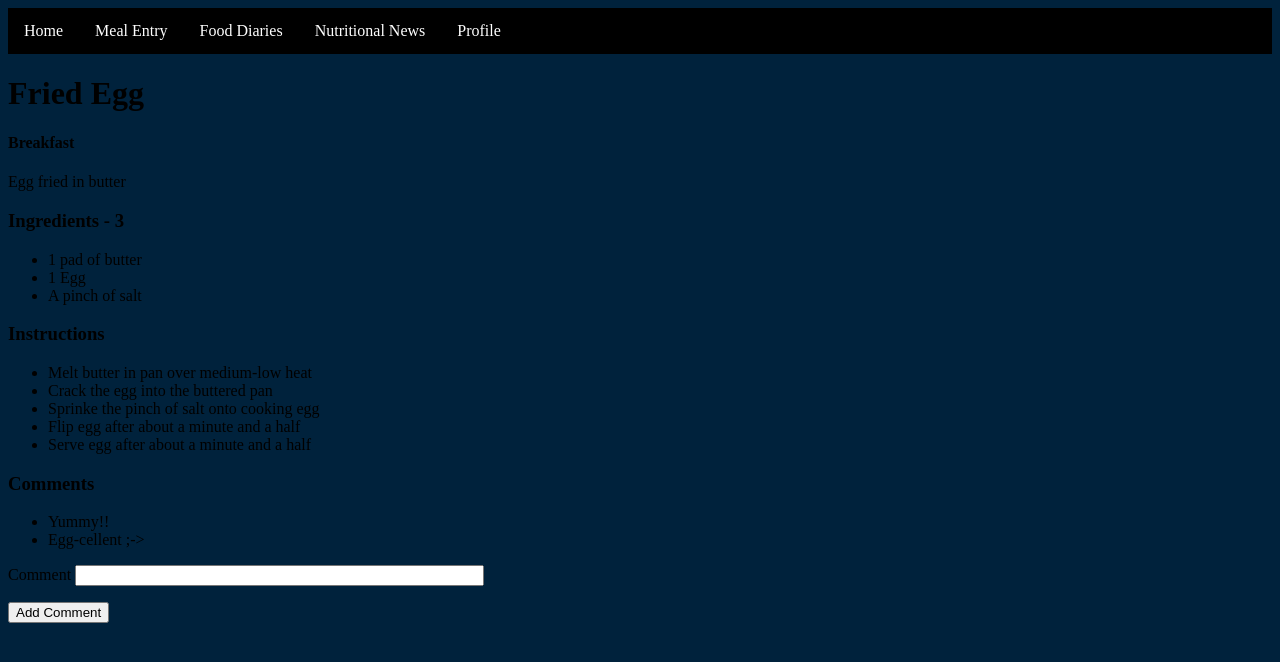
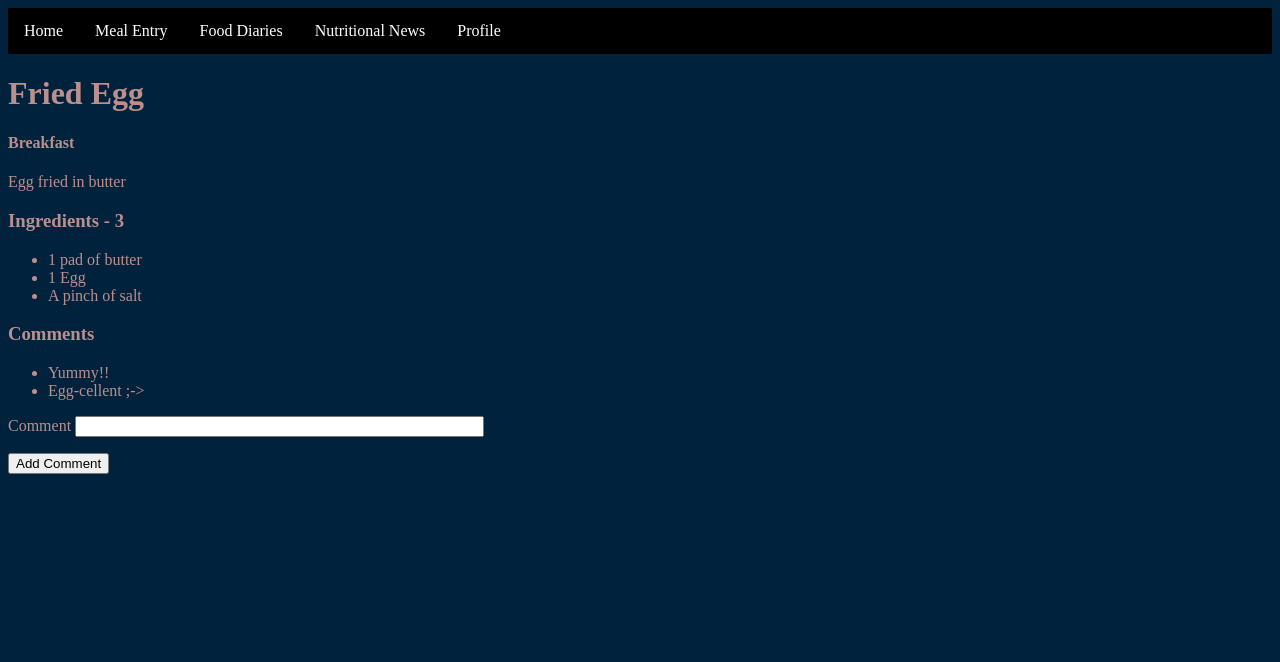
Before and after one commit to teresanguyen503/CS361-Portfolio-Project, a Flask app: page /recipe/1 in a window 1280 px wide. Shown: the top 662 px of the page. Run offline with Flask 2, Linux system fonts and the light colour scheme; parts of the project's set-up code (start-up, migrations or seed data) failed here and were passed over.

Commit message:
Refractor

```diff
--- a/myapp/app.py
+++ b/myapp/app.py
@@ -58,11 +58,11 @@ def mealEntry():
     comments[new_id] = []
   return render_template("mealEntry.html", template_recipes=recipes, template_form=recipe_form)
 
-@app.route("/recipe", methods=["GET", "POST"])
-def recipe_dates():
+@app.route("/recipeDates", methods=["GET", "POST"])
+def recipeDates():
 
 
-  return render_template("dates.html")
+  return render_template("dates.html", template_recipes=recipes)
 
 @app.route("/recipe/<int:id>", methods=["GET", "POST"])
 def recipe(id):
@@ -76,8 +76,16 @@ def recipe(id):
 def profile():
   # profile_form = ProfileForm(csrf_enabled=False)
   # if profile_form.validate_on_submit():
-  #   profile_info["name"] = profile_form.name.data
-  #   profile_info["DOB"] = profile_form.date.data
+
+  #   name = profile_form.name.data
+  #   date_of_birth = profile_form.date_of_birth.data
+  #   weight = profile_form.weight.data
+  #   height = profile_form.height.data
+
+
+  #   add_profile(name, date_of_birth, weight, height)
+
+
   return render_template("profile.html")
 
 
--- a/myapp/forms.py
+++ b/myapp/forms.py
@@ -22,4 +22,6 @@ class CommentForm(FlaskForm):
 class ProfileForm(FlaskForm):
   name = StringField("Name", validators=[DataRequired()])
   date_of_birth = DateField("Date of Birth", format='%Y-%m-%d', validators=(validators.DataRequired(),))
-  submite = SubmitField("Save")
+  weight = StringField("Weight (lbs)", validators=[DataRequired()])
+  height = StringField("Height (in)", validators=[DataRequired()])
+  submit = SubmitField("Save")
--- a/myapp/helper.py
+++ b/myapp/helper.py
@@ -1,4 +1,4 @@
-recipes = {1: "fried egg", 2: "buttered toast"}
+recipes = {1: "fried egg", 2: "10/26/2021"}
 types = {1: "Breakfast", 2: "Breakfast"}
 descriptions = {1: "Egg fried in butter", 2: "Toasted bread spread with butter"}
 ingredients = {1: ["1 pad of butter", "1 Egg", "A pinch of salt"], 2: ["1 pad of salted butter", "1 slice of bread"]}
--- a/myapp/templates/base.html
+++ b/myapp/templates/base.html
@@ -71,6 +71,10 @@
             color: rosybrown;
         }
 
+        .mealsEntered {
+            color: rosybrown;
+        }
+
 
     </style>
 </head>
@@ -86,7 +90,7 @@
         <ul class="navBar">
             <li class="navList"><a class="navLink" href="{{  url_for('index')  }}"> Home </a></li>
             <li class="navList"><a class="navLink" href="{{  url_for('mealEntry')  }}"> Meal Entry </a></li>
-            <li class="navList"><a class="navLink" href="{{  url_for('recipe', id='0')  }}"> Food Diaries </a></li>
+            <li class="navList"><a class="navLink" href="{{  url_for('recipeDates')  }}"> Food Diaries </a></li>
             <li class="navList"><a class="navLink" href="{{  url_for('nutritionalNews')  }}"> Nutritional News </a></li>
             <li class="navList"><a class="navLink" href="{{  url_for('profile')  }}">Profile</a></li>
         </ul>
--- a/myapp/templates/dates.html
+++ b/myapp/templates/dates.html
@@ -1,4 +1,8 @@
 {% extends "base.html" %}
 {% block content %}
-
+<h1>My Food Diary</h1>
+<p>Here is what I ate on the following days.</p>
+{% for id, name in template_recipes.items() %}
+  <p><a href="{{ url_for('recipe', id=id) }}">{{ name }}</a></p>
+{% endfor %}
 {% endblock %}
--- a/myapp/templates/index.html
+++ b/myapp/templates/index.html
@@ -13,7 +13,7 @@ Note:  if you already started a meal entry for a particular date, then click on
         <br>
 
         <button class="button" type="button" name="FoodDiaries" class="mainButtons" title="View, add, edit, or delete meal entries."
-        onclick="location.href='/recipe'">
+        onclick="location.href='/recipeDates'">
             Food Diaries
         </button>
 
--- a/myapp/templates/recipe.html
+++ b/myapp/templates/recipe.html
@@ -1,5 +1,7 @@
 {% extends "base.html" %}
 {% block content %}
+
+<div class="mealsEntered">
   <h1>{{ template_recipe | title }}</h1>
   <h4>{{ template_type }}</h4>
   {% if template_description %}
@@ -13,10 +15,10 @@
     <li>{{ ingredient }}</li>
   {% endfor %}</ul>
 
-  <h3>Instructions</h3>
+  <!-- <h3>Instructions</h3>
   <ul>{% for key, instruction in template_instructions|dictsort %}
-    <li>{{ instruction }}</li>
-  {% endfor %}</ul>
+    <li>{{ instruction }}</li> -->
+  <!-- {% endfor %}</ul> -->
 
   <h3>Comments</h3>
   <ul>{% for comment in template_comments %}
@@ -29,4 +31,6 @@
     {{ template_form.comment(size=48) }}</p>
     <p>{{ template_form.submit() }}</p>
   </form>
+
+</div>
 {% endblock %}
```
Also changed, not shown: myapp/templates/profile.html (+4 -4 lines).
